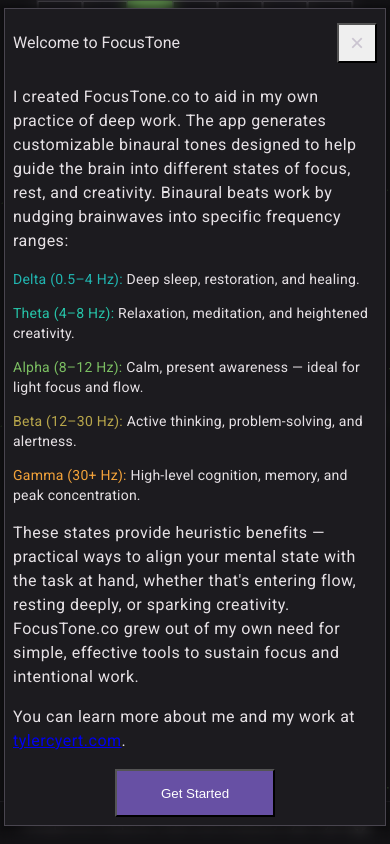
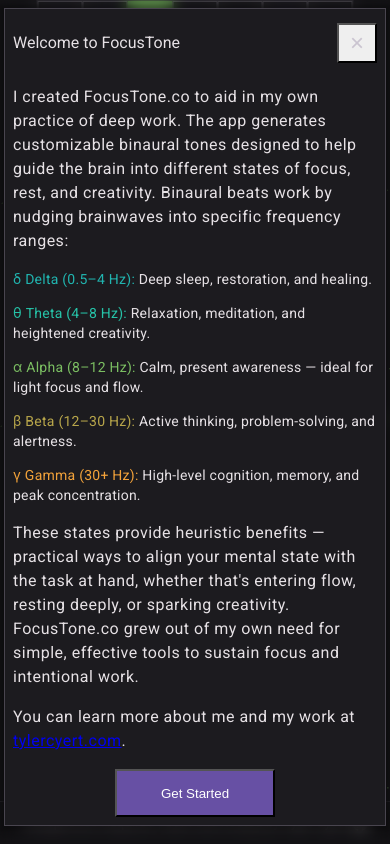
Before and after one commit to tylercyert/focustones, a React (Vite) app: page / in a window 390 px wide. Built offline with nearby package versions, Linux system fonts and the light colour scheme.

Commit message:
Fixed responsiveness

```diff
--- a/src/App.tsx
+++ b/src/App.tsx
@@ -405,19 +405,19 @@
 
                                 <div className="space-y-2 mt-4">
                   <p className="md-body-medium text-on-surface">
-                    <span className="font-semibold" style={{ color: '#21B5B0' }}>Delta (0.5–4 Hz):</span> Deep sleep, restoration, and healing.
+                    <span className="font-semibold" style={{ color: '#21B5B0' }}>δ Delta (0.5–4 Hz):</span> Deep sleep, restoration, and healing.
                   </p>
                   <p className="md-body-medium text-on-surface">
-                    <span className="font-semibold" style={{ color: '#26C3A8' }}>Theta (4–8 Hz):</span> Relaxation, meditation, and heightened creativity.
+                    <span className="font-semibold" style={{ color: '#26C3A8' }}>θ Theta (4–8 Hz):</span> Relaxation, meditation, and heightened creativity.
                   </p>
                   <p className="md-body-medium text-on-surface">
-                    <span className="font-semibold" style={{ color: '#7BBE62' }}>Alpha (8–12 Hz):</span> Calm, present awareness — ideal for light focus and flow.
+                    <span className="font-semibold" style={{ color: '#7BBE62' }}>α Alpha (8–12 Hz):</span> Calm, present awareness — ideal for light focus and flow.
                   </p>
                   <p className="md-body-medium text-on-surface">
-                    <span className="font-semibold" style={{ color: '#B8A64B' }}>Beta (12–30 Hz):</span> Active thinking, problem-solving, and alertness.
+                    <span className="font-semibold" style={{ color: '#B8A64B' }}>β Beta (12–30 Hz):</span> Active thinking, problem-solving, and alertness.
                   </p>
                   <p className="md-body-medium text-on-surface">
-                    <span className="font-semibold" style={{ color: '#F2A23A' }}>Gamma (30+ Hz):</span> High-level cognition, memory, and peak concentration.
+                    <span className="font-semibold" style={{ color: '#F2A23A' }}>γ Gamma (30+ Hz):</span> High-level cognition, memory, and peak concentration.
                   </p>
                 </div>
 
@@ -469,19 +469,19 @@
 
                 <div className="space-y-2 mt-4">
                   <p className="md-body-medium text-on-surface">
-                    <span className="font-semibold" style={{ color: '#21B5B0' }}>Delta (0.5–4 Hz):</span> Deep sleep, restoration, and healing.
+                    <span className="font-semibold" style={{ color: '#21B5B0' }}>δ Delta (0.5–4 Hz):</span> Deep sleep, restoration, and healing.
                   </p>
                   <p className="md-body-medium text-on-surface">
-                    <span className="font-semibold" style={{ color: '#26C3A8' }}>Theta (4–8 Hz):</span> Relaxation, meditation, and heightened creativity.
+                    <span className="font-semibold" style={{ color: '#26C3A8' }}>θ Theta (4–8 Hz):</span> Relaxation, meditation, and heightened creativity.
                   </p>
                   <p className="md-body-medium text-on-surface">
-                    <span className="font-semibold" style={{ color: '#7BBE62' }}>Alpha (8–12 Hz):</span> Calm, present awareness — ideal for light focus and flow.
+                    <span className="font-semibold" style={{ color: '#7BBE62' }}>α Alpha (8–12 Hz):</span> Calm, present awareness — ideal for light focus and flow.
                   </p>
                   <p className="md-body-medium text-on-surface">
-                    <span className="font-semibold" style={{ color: '#B8A64B' }}>Beta (12–30 Hz):</span> Active thinking, problem-solving, and alertness.
+                    <span className="font-semibold" style={{ color: '#B8A64B' }}>β Beta (12–30 Hz):</span> Active thinking, problem-solving, and alertness.
                   </p>
                   <p className="md-body-medium text-on-surface">
-                    <span className="font-semibold" style={{ color: '#F2A23A' }}>Gamma (30+ Hz):</span> High-level cognition, memory, and peak concentration.
+                    <span className="font-semibold" style={{ color: '#F2A23A' }}>γ Gamma (30+ Hz):</span> High-level cognition, memory, and peak concentration.
                   </p>
                 </div>
 
```
Also changed, not shown: package.json (+8 -0 lines), 1 other file (tests, documents, lock files or other folders).
